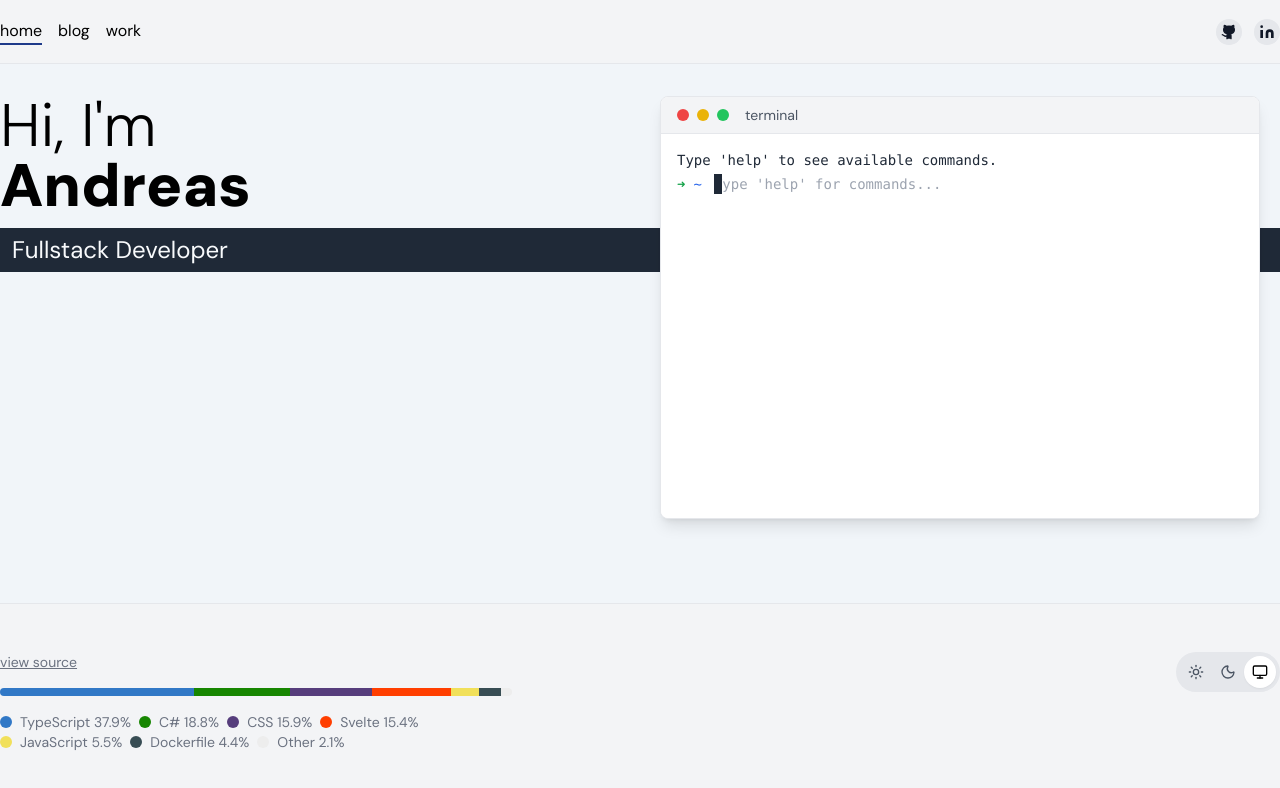
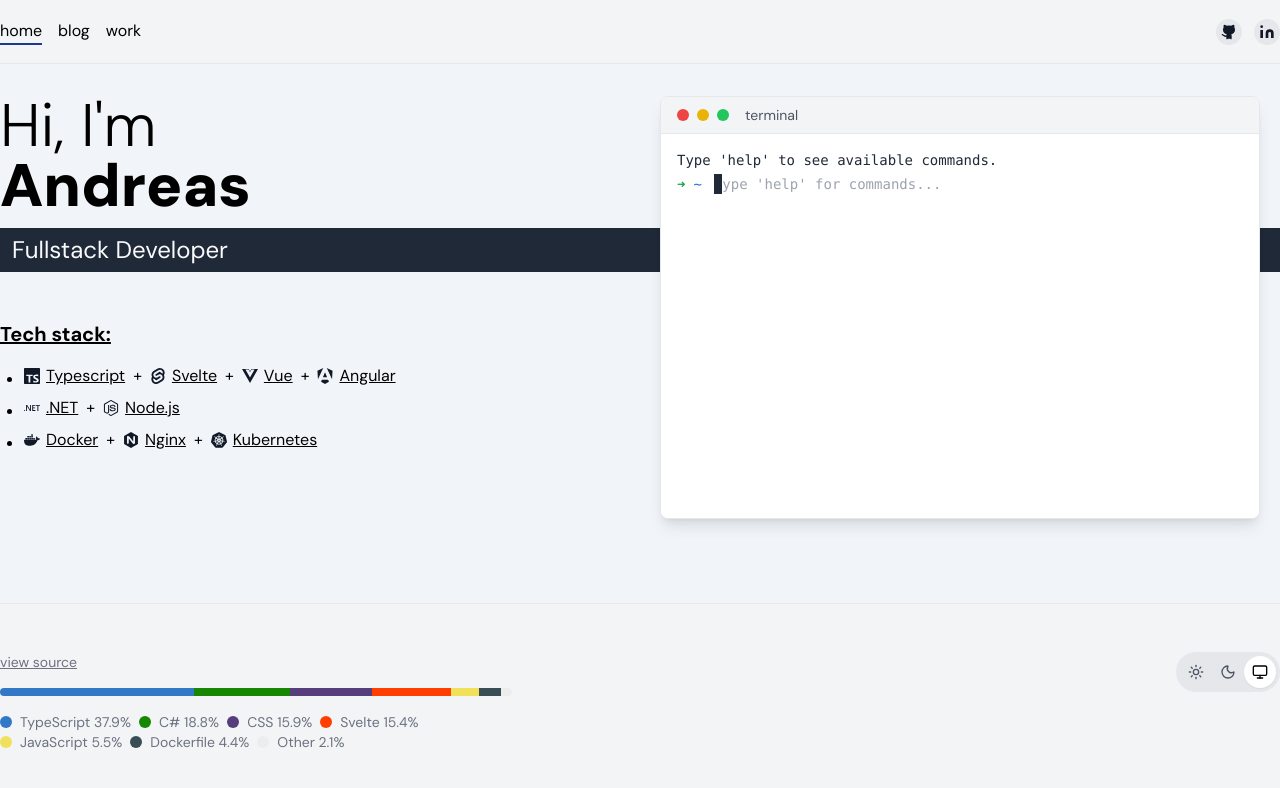
Before and after one commit to Andreashoj/portfolio-site, a SvelteKit app in the folder frontend/: page / in a window 1280 px wide. Shown: the top 788 px of the page. Built offline with nearby package versions, Linux system fonts and the light colour scheme.

Commit message:
Added tech stack section

```diff
--- a/frontend/package.json
+++ b/frontend/package.json
@@ -42,6 +42,7 @@
 		"@tailwindcss/typography": "^0.5.15",
 		"lucide-svelte": "^0.468.0",
 		"prism-themes": "^1.9.0",
-		"prismjs": "^1.29.0"
+		"prismjs": "^1.29.0",
+		"simple-icons": "^13.21.0"
 	}
 }
--- a/frontend/src/routes/+layout.svelte
+++ b/frontend/src/routes/+layout.svelte
@@ -18,7 +18,7 @@
 	<Navbar />
 
 	<main class="flex flex-1 justify-center bg-slate-100 px-5 pt-16 dark:bg-slate-900 xl:px-0">
-		<div class="flex max-w-7xl flex-1">
+		<div class="max-w-7xl w-full">
 			{@render children()}
 		</div>
 	</main>
--- a/frontend/src/routes/+page.svelte
+++ b/frontend/src/routes/+page.svelte
@@ -1,6 +1,19 @@
 <script lang="ts">
 	import InteractiveTerminal from '$components/features/InteractiveTerminal.svelte';
 	import { isDesktop } from '$lib/stores/mediaQuery';
+	import {
+		siTypescript,
+		siSvelte,
+		siReact,
+		siDocker,
+		siVuedotjs,
+		siAngular,
+		siKubernetes,
+		siNginx,
+		siDotnet,
+		siNodedotjs,
+		siSharp
+	} from 'simple-icons';
 </script>
 
 <div class="relative mt-8 flex w-full justify-between">
@@ -17,3 +30,77 @@
 		</div>
 	{/if}
 </div>
+
+<div>
+	<h2 class="mt-12 text-xl font-bold underline">Tech stack:</h2>
+	<ul class="mt-4 list-disc pl-6">
+		<li>
+			<div class="flex items-center">
+				<svg class="mr-1.5 h-4 w-4" role="img" viewBox="0 0 24 24">
+					<path d={siTypescript.path} class="fill-gray-900 dark:fill-white" />
+				</svg>
+				<span class="underline">Typescript</span>
+
+				<span class="mx-2">+</span>
+
+				<svg class="mr-1.5 h-4 w-4" role="img" viewBox="0 0 24 24">
+					<path d={siSvelte.path} class="fill-gray-900 dark:fill-white" />
+				</svg>
+				<span class="underline">Svelte</span>
+
+				<span class="mx-2">+</span>
+
+				<svg class="mr-1.5 h-4 w-4" role="img" viewBox="0 0 24 24">
+					<path d={siVuedotjs.path} class="fill-gray-900 dark:fill-white" />
+				</svg>
+				<span class="underline">Vue</span>
+
+				<span class="mx-2">+</span>
+
+				<svg class="mr-1.5 h-4 w-4" role="img" viewBox="0 0 24 24">
+					<path d={siAngular.path} class="fill-gray-900 dark:fill-white" />
+				</svg>
+				<span class="underline">Angular</span>
+			</div>
+		</li>
+
+		<li class="mt-2">
+			<div class="flex items-center">
+				<svg class="mr-1.5 h-4 w-4" role="img" viewBox="0 0 24 24">
+					<path d={siDotnet.path} class="fill-gray-900 dark:fill-white" />
+				</svg>
+				<span class="underline">.NET</span>
+
+				<span class="mx-2">+</span>
+
+				<svg class="mr-1.5 h-4 w-4" role="img" viewBox="0 0 24 24">
+					<path d={siNodedotjs.path} class="fill-gray-900 dark:fill-white" />
+				</svg>
+				<span class="underline">Node.js</span>
+			</div>
+		</li>
+
+		<li class="mt-2">
+			<div class="flex items-center">
+				<svg class="mr-1.5 h-4 w-4" role="img" viewBox="0 0 24 24">
+					<path d={siDocker.path} class="fill-gray-900 dark:fill-white" />
+				</svg>
+				<span class="underline">Docker</span>
+
+				<span class="mx-2">+</span>
+
+				<svg class="mr-1.5 h-4 w-4" role="img" viewBox="0 0 24 24">
+					<path d={siNginx.path} class="fill-gray-900 dark:fill-white" />
+				</svg>
+				<span class="underline">Nginx</span>
+
+				<span class="mx-2">+</span>
+
+				<svg class="mr-1.5 h-4 w-4" role="img" viewBox="0 0 24 24">
+					<path d={siKubernetes.path} class="fill-gray-900 dark:fill-white" />
+				</svg>
+				<span class="underline">Kubernetes</span>
+			</div>
+		</li>
+	</ul>
+</div>
```
Also changed, not shown: 2 other files (tests, documents, lock files or other folders).
